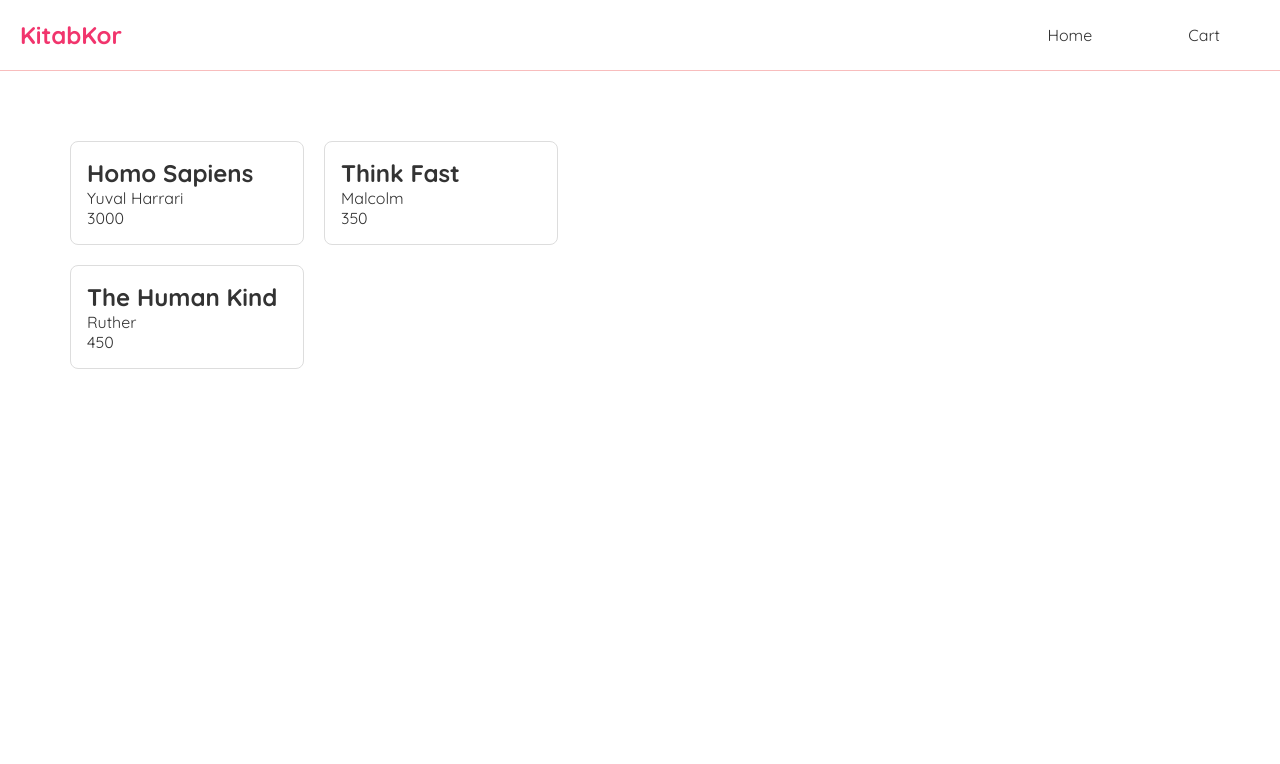
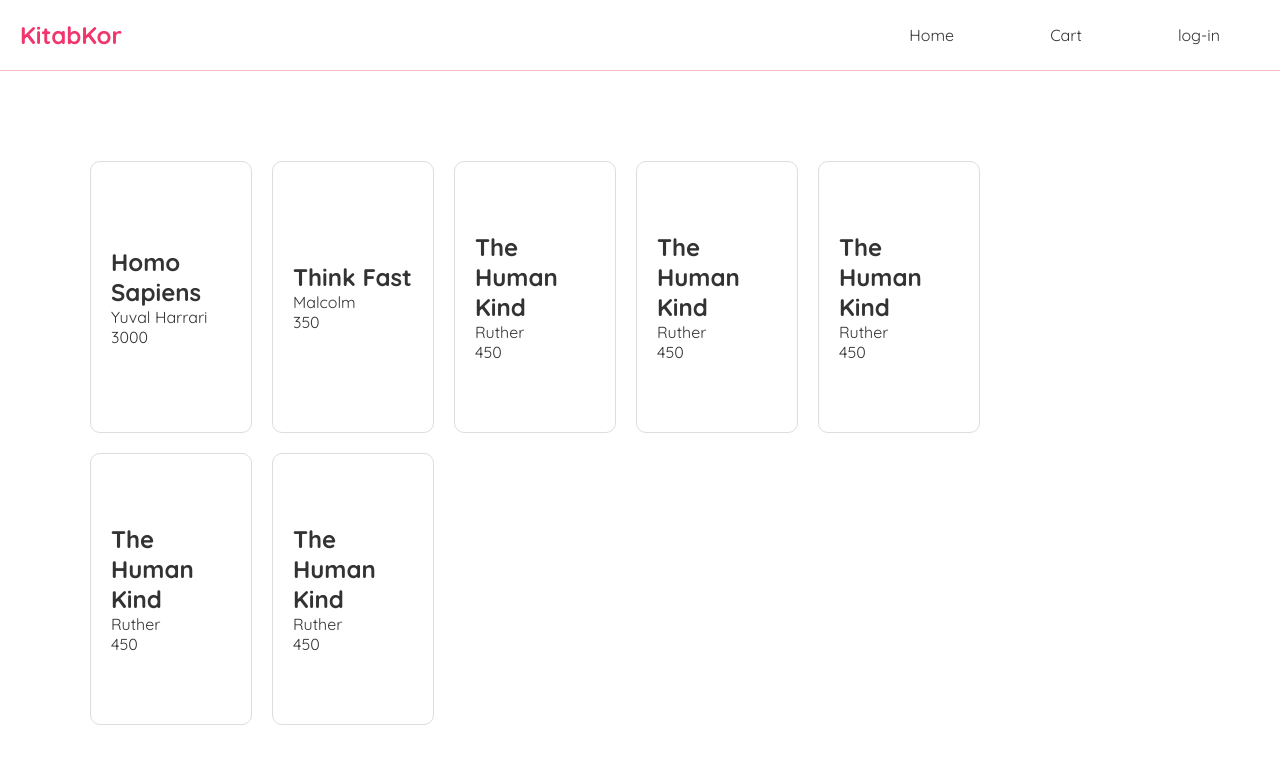
Before and after one commit to AbidRehman994/BookStore-React, a React (Vite) app: page / in a window 1280 px wide. Shown: the top 764 px of the page. Built offline with nearby package versions, Linux system fonts and the light colour scheme.

Commit message:
added more books and style

```diff
--- a/src/App.jsx
+++ b/src/App.jsx
@@ -9,7 +9,6 @@ function App(){
       <Navbar></Navbar>
       <div className='content'>
         <Home></Home>
-        {/* <h1>{title}</h1> */}
       </div>
     </div>
   )
--- a/src/Home.jsx
+++ b/src/Home.jsx
@@ -8,6 +8,18 @@ const Home = () => {
       price:350,id:'2'
     },
       {title:'The Human Kind',body:'must-read',author:'Ruther',
+      price:450,id:'2'
+    },
+     {title:'The Human Kind',body:'must-read',author:'Ruther',
+      price:450,id:'2'
+    },
+     {title:'The Human Kind',body:'must-read',author:'Ruther',
+      price:450,id:'2'
+    },
+     {title:'The Human Kind',body:'must-read',author:'Ruther',
+      price:450,id:'2'
+    },
+     {title:'The Human Kind',body:'must-read',author:'Ruther',
       price:450,id:'2'
     }
   ])
--- a/src/Navbar.jsx
+++ b/src/Navbar.jsx
@@ -5,6 +5,7 @@ const Navbar = ()=> {
         <div className="links">
             <a href="/">Home</a>
             <a href="/create">Cart</a>
+            <a href="log-in">log-in</a>
         </div>
      </nav>
     )
--- a/src/index.css
+++ b/src/index.css
@@ -45,22 +45,24 @@
 .home {
   padding: 20px;
 }
-
-/* Flex row for horizontal boxes */
 .books-container {
-  display: flex;
-  gap: 20px;          /* space between boxes */
-  flex-wrap: wrap;    /* allows wrapping if screen small */
+  display: grid;
+  grid-template-columns: repeat(5, 1fr); /* 3 books per row */
+  gap: 20px;
+  padding: 20px;
 }
 
 /* Book card style */
 .blog-preview {
-  width: 200px;
+  height: 230px;            /* ⬆ double height */
   border: 1px solid #ddd;
-  padding: 16px;
-  border-radius: 8px;
+  width: 120px;
+  padding: 20px;
+  border-radius: 10px;
   background: #fff;
-  cursor: pointer;
+  display: flex;
+  flex-direction: column;
+  justify-content: center;  /* content centered vertically */
   transition: 0.3s ease;
 }
 
```
